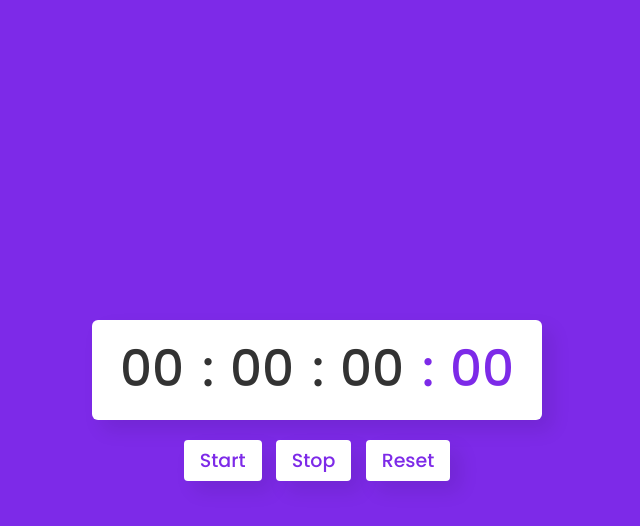
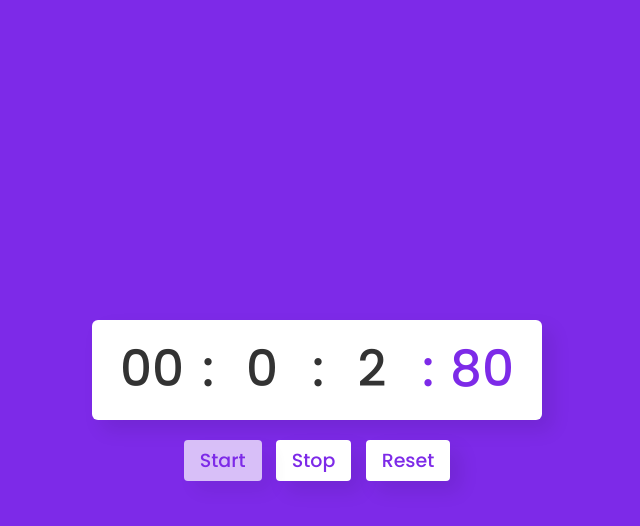
Before and after one commit to shanmugarajmuthuvel/stopwatch, a plain HTML site: page index.html in a window 1280 px wide. Both pictures are taken after a click on the button "Start". Shown: the whole page, without its empty margins (323-963 px from the left). Drawn offline with Linux system fonts and the light colour scheme.

Commit message:
Update index.html

```diff
--- a/index.html
+++ b/index.html
@@ -23,7 +23,57 @@
     </div>
   </div>
 
-  <script src="main.js">
+  <script>
+    var wrapper=document.querySelector(".wrapper")
+    var startbtn=document.querySelector(".start")
+	var stopbtn=document.querySelector(".stop")
+	var resetbtn=document.querySelector(".reset")
+	let hr=min=sec=ms=0
+	 let settimer;
+	startbtn.addEventListener("click",()=>{
+	    startbtn.classList.add("active")
+		startbtn.classList.remove("stopactive")
+
+		settimer=setInterval(()=>{
+		    ms++;
+			ms<10 ? "0"+ms:ms
+			if(ms==100){
+			sec++;
+			sec <10 ? "0"+sec:sec
+			ms="0"+0
+			}
+			if(sec==60){
+			   min++
+			   sec<10 ? "0"+sec:sec
+			   sec="0"+0
+			   }
+			if(min==60){
+			    hr++
+				min <10 ? "0"+min:min
+				min="0"+0
+			}
+			putvalue()
+		},10)
+
+
+	})
+	stopbtn.addEventListener("click",()=>{
+	  startbtn.classList.remove("active")
+	  stopbtn.classList.add("stopactive")
+	  clearInterval(settimer)
+	})
+	resetbtn.addEventListener("click",()=>{
+	   startbtn.classList.remove("active")
+	   stopbtn.classList.remove("stopactive")
+	    clearInterval(settimer)
+		hr=min=sec=ms="0"+0
+		putvalue()
+	})
+	function putvalue(){
+	document.querySelector(".millisecond").innerText=ms
+	document.querySelector(".second").innerText=sec
+	document.querySelector(".minute").innerText=min
+	}
 
   </script>
 
```
